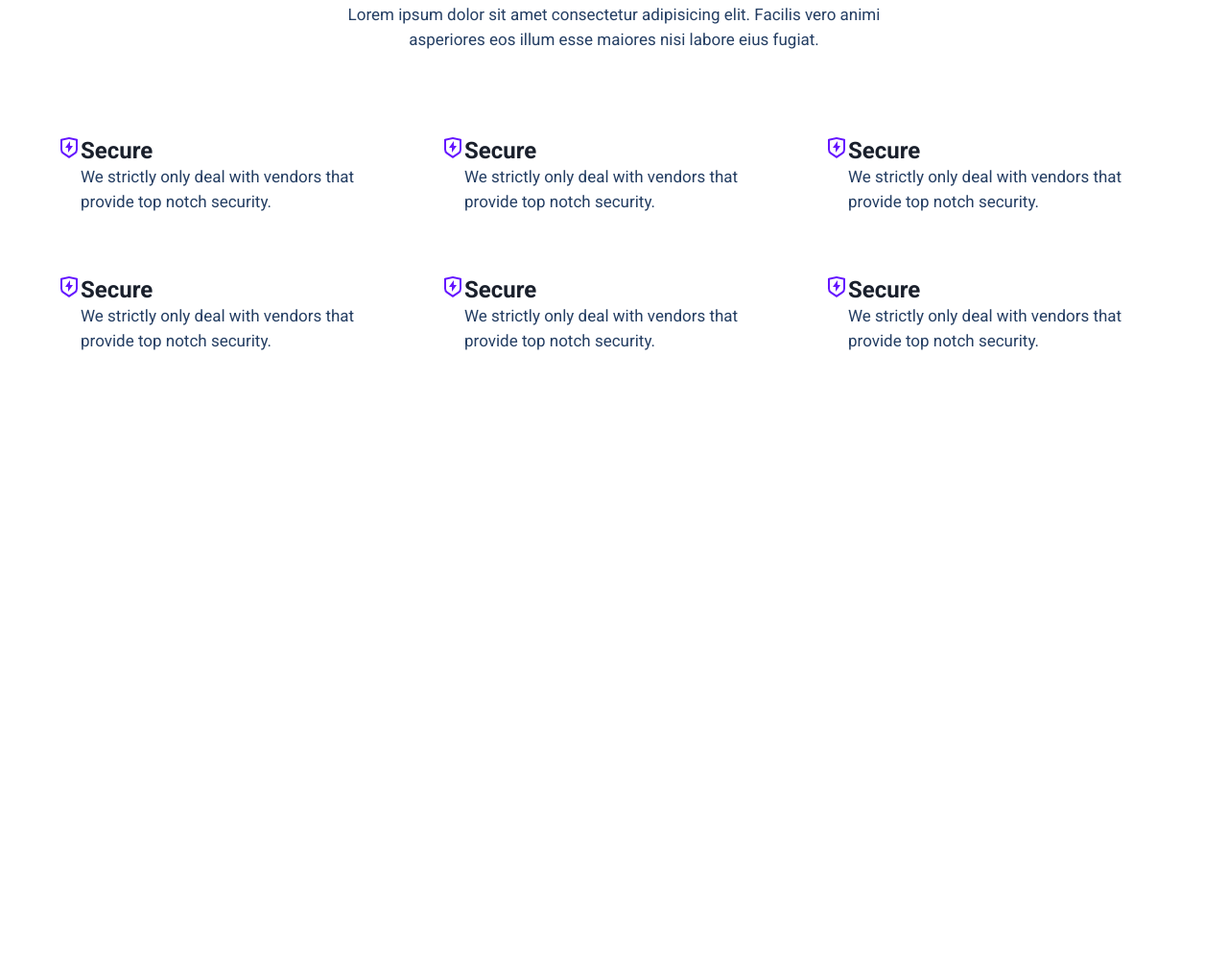
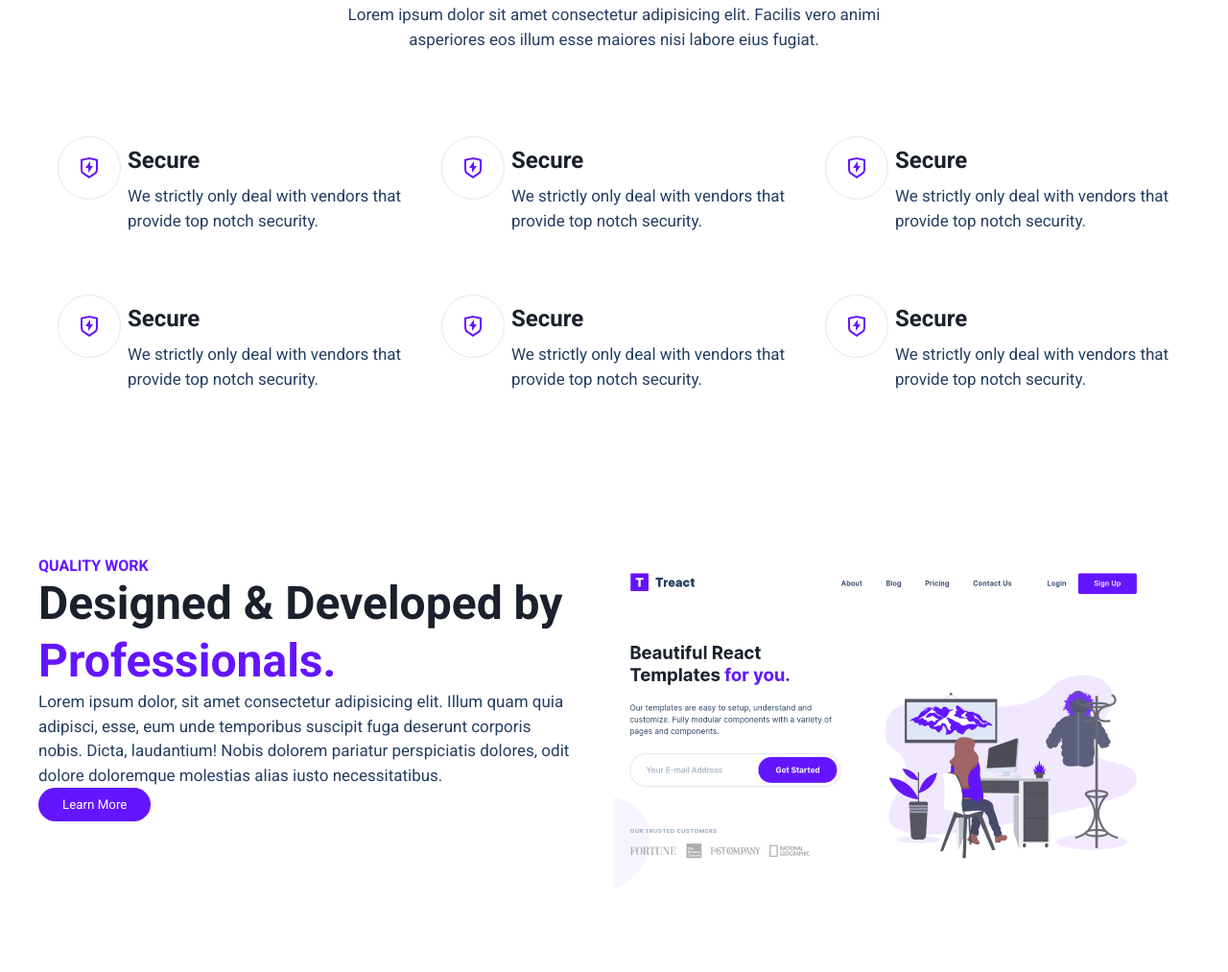
Before and after one commit to nixmar1scal/final-project, a plain HTML site: page index.html in a window 1280 px wide. Shown: the part 1002-2015 px from the top of the page at 96% size. Before the commit the page ends 1472 px from the top, so only its background shows below. Drawn offline with Linux system fonts and the light colour scheme.

Commit message:
quality section

```diff
--- a/index.html
+++ b/index.html
@@ -1,18 +1,28 @@
 <!DOCTYPE html>
 <html lang="en">
   <head>
-    <meta charset="UTF-8">
-    <meta name="viewport" content="width=device-width, initial-scale=1.0">
+    <meta charset="UTF-8" />
+    <meta name="viewport" content="width=device-width, initial-scale=1.0" />
     <title>Document</title>
-    <link rel="stylesheet" href="./style.css">
-    <link rel="stylesheet" href="https://cdnjs.cloudflare.com/ajax/libs/font-awesome/6.6.0/css/all.min.css" integrity="sha512-Kc323vGBEqzTmouAECnVceyQqyqdsSiqLQISBL29aUW4U/M7pSPA/gEUZQqv1cwx4OnYxTxve5UMg5GT6L4JJg==" crossorigin="anonymous" referrerpolicy="no-referrer" />
+    <link rel="stylesheet" href="./style.css" />
+    <link
+      rel="stylesheet"
+      href="https://cdnjs.cloudflare.com/ajax/libs/font-awesome/6.6.0/css/all.min.css"
+      integrity="sha512-Kc323vGBEqzTmouAECnVceyQqyqdsSiqLQISBL29aUW4U/M7pSPA/gEUZQqv1cwx4OnYxTxve5UMg5GT6L4JJg=="
+      crossorigin="anonymous"
+      referrerpolicy="no-referrer"
+    />
   </head>
   <body>
     <section id="landing">
       <div class="row">
         <nav>
           <div class="nav__logo">
-                    <img class="nav__logo--img" src="./assets/logo.2c489fc453a1783cbadacf914efa3df6.svg" alt="">
+            <img
+              class="nav__logo--img"
+              src="./assets/logo.2c489fc453a1783cbadacf914efa3df6.svg"
+              alt=""
+            />
             <div class="nav__logo--title">Treact</div>
           </div>
           <div class="nav__links">
@@ -29,20 +39,34 @@
         <div class="container">
           <div class="row header__row">
             <div class="header__description">
-                        <h1>Beautiful React Templates <span class="purple">for you.</span>
+              <h1>
+                Beautiful React Templates <span class="purple">for you.</span>
               </h1>
               <p class="header__description--para">
-                            Our templates are easy to setup, understand and customize. Fully modular components with a veriety of pages and components.
+                Our templates are easy to setup, understand and customize. Fully
+                modular components with a veriety of pages and components.
               </p>
               <div class="header__email">
-                            <input type="email" class="header__email--input" placeholder="Your E-mail Addres">
+                <input
+                  type="email"
+                  class="header__email--input"
+                  placeholder="Your E-mail Addres"
+                />
                 <button class="header__email--btn">Get Started</button>
               </div>
               <p class="header__customers--title">OUR TRUSTED CUSTOMERS</p>
-                        <img src="./assets/customers-logo-strip.680ac7c2e8ae28161d2c.png" class="header__customers" alt="">
+              <img
+                src="./assets/customers-logo-strip.680ac7c2e8ae28161d2c.png"
+                class="header__customers"
+                alt=""
+              />
             </div>
             <figure class="header__img--wrapper">
-                        <img src="./assets/design-illustration-2.6da6a00b20c07c4a9b65d1870679e1b8.svg" class="header__img" alt="">
+              <img
+                src="./assets/design-illustration-2.6da6a00b20c07c4a9b65d1870679e1b8.svg"
+                class="header__img"
+                alt=""
+              />
             </figure>
           </div>
         </div>
@@ -53,103 +77,150 @@
       <section id="features">
         <div class="container">
           <div class="row row__narrow">
-                    <h4><span class="purple">
-                        FEATURES</span>
-                    </h4>
+            <h4><span class="purple"> FEATURES</span></h4>
             <h1 class="features__title">
               We have Amazing <span class="purple">Service.</span>
             </h1>
             <p class="features__para">
-                        Lorem ipsum dolor sit amet consectetur adipisicing elit. Facilis vero animi asperiores eos illum esse maiores nisi labore eius fugiat.
+              Lorem ipsum dolor sit amet consectetur adipisicing elit. Facilis
+              vero animi asperiores eos illum esse maiores nisi labore eius
+              fugiat.
             </p>
             <div class="features">
 
               <div class="feature">
+                <div class="feature__row">
                   <figure class="feature__img--wrapper">
-                        <img class="feature__img" src="./assets/shield-icon.daefe14b320b14fbd9cbd18908ac93ec.svg" alt="">
+                    <img
+                      class="feature__img"
+                      src="./assets/shield-icon.daefe14b320b14fbd9cbd18908ac93ec.svg"
+                      alt=""
+                    />
                   </figure>
                   <div class="feature__description">
-                        <h2 class="feature__title">
-                            Secure
-                        </h2>
+                    <h2 class="feature__title">Secure</h2>
                     <p class="feature__para">
-                            We strictly only deal with vendors that provide top notch security.
+                      We strictly only deal with vendors that provide top notch
+                      security.
                     </p>
                   </div>
                 </div>
-
+              </div>
               <div class="feature">
+                <div class="feature__row">
                   <figure class="feature__img--wrapper">
-                        <img class="feature__img" src="./assets/shield-icon.daefe14b320b14fbd9cbd18908ac93ec.svg" alt="">
+                    <img
+                      class="feature__img"
+                      src="./assets/shield-icon.daefe14b320b14fbd9cbd18908ac93ec.svg"
+                      alt=""
+                    />
                   </figure>
                   <div class="feature__description">
-                        <h2 class="feature__title">
-                            Secure
-                        </h2>
-                        <p claa="feature__para">
-                            We strictly only deal with vendors that provide top notch security.
+                    <h2 class="feature__title">Secure</h2>
+                    <p class="feature__para">
+                      We strictly only deal with vendors that provide top notch
+                      security.
                     </p>
                   </div>
                 </div>
-
+              </div>
               <div class="feature">
+                <div class="feature__row">
                   <figure class="feature__img--wrapper">
-                        <img class="feature__img" src="./assets/shield-icon.daefe14b320b14fbd9cbd18908ac93ec.svg" alt="">
+                    <img
+                      class="feature__img"
+                      src="./assets/shield-icon.daefe14b320b14fbd9cbd18908ac93ec.svg"
+                      alt=""
+                    />
                   </figure>
                   <div class="feature__description">
-                        <h2 class="feature__title">
-                            Secure
-                        </h2>
-                        <p claa="feature__para">
-                            We strictly only deal with vendors that provide top notch security.
+                    <h2 class="feature__title">Secure</h2>
+                    <p class="feature__para">
+                      We strictly only deal with vendors that provide top notch
+                      security.
                     </p>
                   </div>
                 </div>
-
+              </div>
               <div class="feature">
+                <div class="feature__row">
                   <figure class="feature__img--wrapper">
-                        <img class="feature__img" src="./assets/shield-icon.daefe14b320b14fbd9cbd18908ac93ec.svg" alt="">
+                    <img
+                      class="feature__img"
+                      src="./assets/shield-icon.daefe14b320b14fbd9cbd18908ac93ec.svg"
+                      alt=""
+                    />
                   </figure>
                   <div class="feature__description">
-                        <h2 class="feature__title">
-                            Secure
-                        </h2>
-                        <p claa="feature__para">
-                            We strictly only deal with vendors that provide top notch security.
+                    <h2 class="feature__title">Secure</h2>
+                    <p class="feature__para">
+                      We strictly only deal with vendors that provide top notch
+                      security.
                     </p>
                   </div>
                 </div>
-
+              </div>
               <div class="feature">
+                <div class="feature__row">
                   <figure class="feature__img--wrapper">
-                        <img class="feature__img" src="./assets/shield-icon.daefe14b320b14fbd9cbd18908ac93ec.svg" alt="">
+                    <img
+                      class="feature__img"
+                      src="./assets/shield-icon.daefe14b320b14fbd9cbd18908ac93ec.svg"
+                      alt=""
+                    />
                   </figure>
                   <div class="feature__description">
-                        <h2 class="feature__title">
-                            Secure
-                        </h2>
-                        <p claa="feature__para">
-                            We strictly only deal with vendors that provide top notch security.
+                    <h2 class="feature__title">Secure</h2>
+                    <p class="feature__para">
+                      We strictly only deal with vendors that provide top notch
+                      security.
                     </p>
                   </div>
                 </div>
-
+              </div>
               <div class="feature">
+                <div class="feature__row">
                   <figure class="feature__img--wrapper">
-                        <img class="feature__img" src="./assets/shield-icon.daefe14b320b14fbd9cbd18908ac93ec.svg" alt="">
+                    <img
+                      class="feature__img"
+                      src="./assets/shield-icon.daefe14b320b14fbd9cbd18908ac93ec.svg"
+                      alt=""
+                    />
                   </figure>
                   <div class="feature__description">
-                        <h2 class="feature__title">
-                            Secure
-                        </h2>
-                        <p claa="feature__para">
-                            We strictly only deal with vendors that provide top notch security.
+                    <h2 class="feature__title">Secure</h2>
+                    <p class="feature__para">
+                      We strictly only deal with vendors that provide top notch
+                      security.
                     </p>
                   </div>
                 </div>
               </div>
             </div>
           </div>
+        </div>
+      </section>
+
+      <section id="quality">
+        <div class="container">
+            <div class="row quality__row">
+                <div class="quality__description">
+                  <h4>
+                    <span class="purple">QUALITY WORK</span>
+                  </h4>
+                  <h1 class="quality__title">
+                    Designed & Developed by <span class="purple">Professionals.</span>
+                  </h1>
+                  <p class="quality__para">
+                    Lorem ipsum dolor, sit amet consectetur adipisicing elit. Illum quam quia adipisci, esse, eum unde temporibus suscipit fuga deserunt corporis nobis. Dicta, laudantium! Nobis dolorem pariatur perspiciatis dolores, odit dolore doloremque molestias alias iusto necessitatibus.
+                  </p>
+                  <button>Learn More</button>
+                </div>
+                <figure class="quality__img--wrapper">
+                    <img class="quality__img" src="./assets/hero-screenshot-1.40a097b525c2f8c9808e.png" alt="">
+                </figure>
+            </div>
+        </div>
       </section>
     </main>
   </body>
--- a/style.css
+++ b/style.css
@@ -15,11 +15,6 @@ html {
   width: 100%;
   max-width: 1200px;
   margin: 0 auto;
-}
-
-h4 {
-  text-align: center;
-  letter-spacing: 2;
 }
 
 p {
@@ -54,10 +49,17 @@ h2 {
   line-height: 1.25;
 }
 
+h4 {
+  letter-spacing: 2;
+}
+
 button {
   cursor: pointer;
   border: none;
-
+  background-color: #6415ff;
+  color: #fff;
+  padding: 10px 25px;
+  border-radius: 50px;
 }
 
 /* LANDING */
@@ -186,6 +188,10 @@ nav {
 
 /* FEATURES */
 
+#features {
+  padding: 0 32px;
+}
+
 .row__narrow {
   display: flex;
   flex-direction: column;
@@ -210,6 +216,54 @@ nav {
 
 .feature {
   width: calc(100% / 3);
+}
+
+.feature__row {
+  padding: 32px 20px;
   display: flex;
-   padding: 32px 20px;
+  align-items: flex-start;
 }
+
+.feature__img--wrapper {
+  display: flex;
+  padding: 20px;
+  border-radius: 500px;
+  border: 1px solid rgb(229, 231, 235);
+}
+
+.feature__img {
+  height: 24px;
+  width: 24px;
+}
+
+.feature__description {
+    margin-left: 7px;
+}
+
+.feature__title {
+    padding: 10px 0;
+}
+
+/* QUALITY */
+
+#quality {
+    padding: 0 32px;
+}
+
+.quality__row {
+    display: flex;
+}
+
+.quality__description {
+    width: 50%;
+}
+
+.quality__img--wrapper {
+    margin: 0 40px;
+    width: 50%;
+}
+
+.quality__img {
+    width: 100%;
+    height: 100%;
+}
```
Lines whose indentation alone changed are shown as unchanged.
